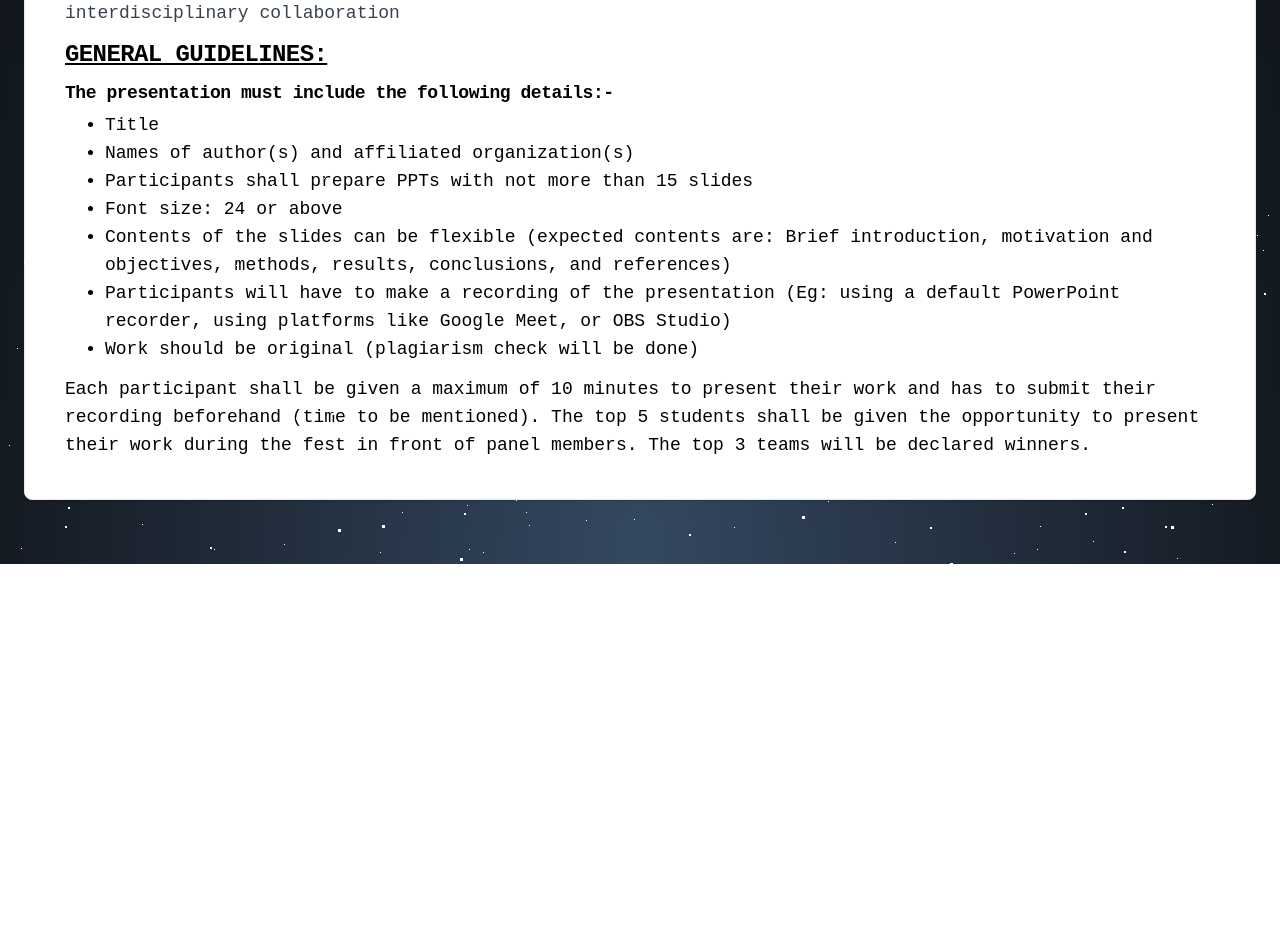
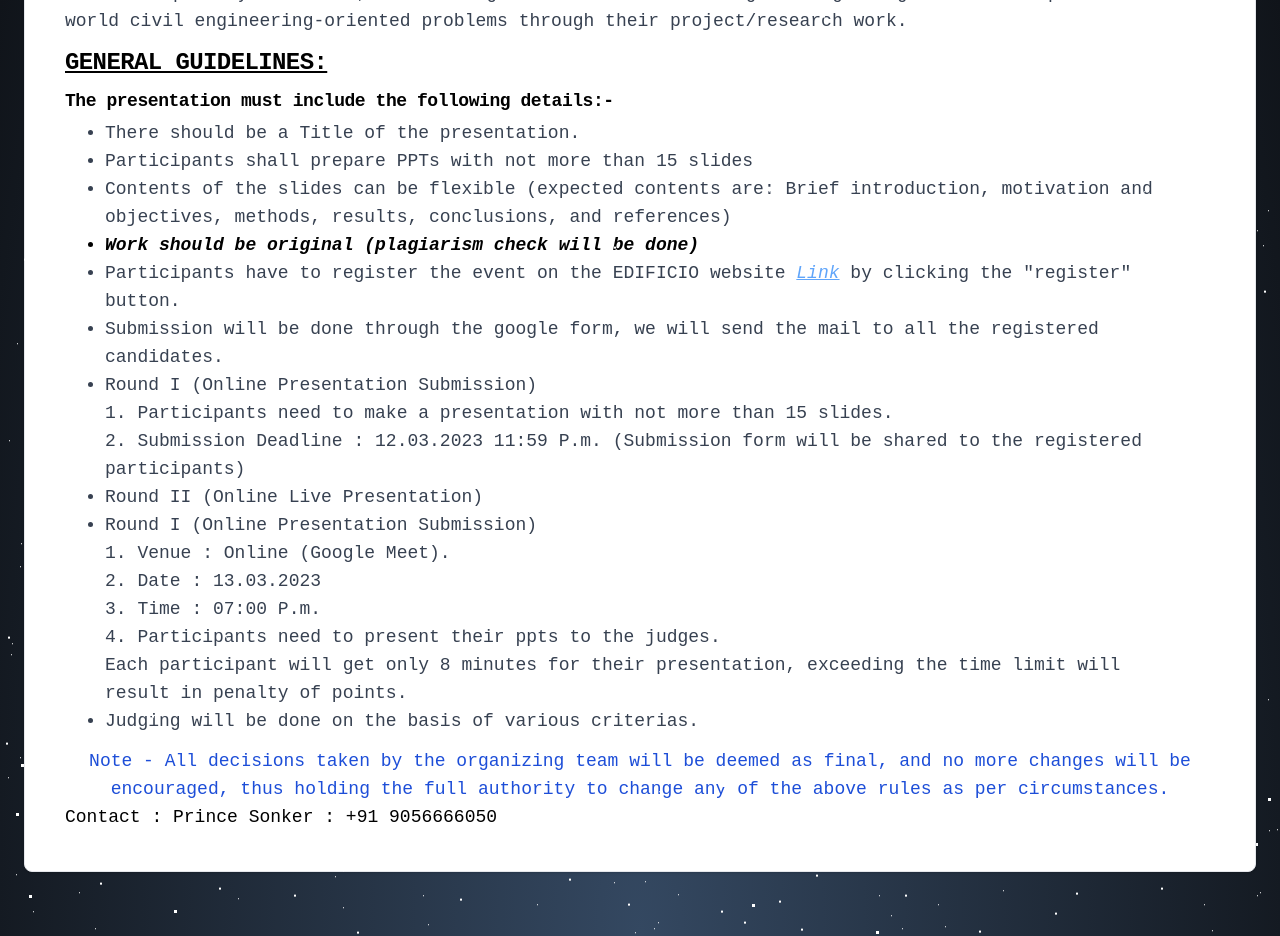
Before and after one commit to jason-dan-iel/Edificio-Website, a React (Vite) app in the folder client/: page /eureka in a window 1280 px wide. Shown: the part 840-1776 px from the top of the page. Before the commit the page ends 1404 px from the top, so only its background shows below. Built offline with nearby package versions, Linux system fonts and the light colour scheme; a web font is replaced by a local one.

Commit message:
done and dusted.. will not touch it even once from now on

```diff
--- a/client/src/Events/bridgemaking.jsx
+++ b/client/src/Events/bridgemaking.jsx
@@ -44,7 +44,7 @@ export default function BridgeMaking() {
           <div className="p-10">
             <ul>
               <li>
-              <button onClick={registerEvent} className='block m-auto'>Register</button>
+              <button onClick={registerEvent} className='block m-auto px-3 py-2 text-sm font-medium text-center text-white bg-blue-700 rounded-lg hover:bg-blue-800 focus:ring-4 focus:outline-none focus:ring-blue-300'>Register</button>
                 <h5 className="mb-2 text-2xl font-bold tracking-tight uppercase underline">
                   About:
                 </h5>
--- a/client/src/Events/cadacetto.jsx
+++ b/client/src/Events/cadacetto.jsx
@@ -44,7 +44,7 @@ export default function Cadacetto() {
           <div className="p-10">
             <ul>
               <li>
-                <button onClick={registerEvent} className='block m-auto'>Register</button>
+                <button onClick={registerEvent} className='block m-auto px-3 py-2 text-sm font-medium text-center text-white bg-blue-700 rounded-lg hover:bg-blue-800 focus:ring-4 focus:outline-none focus:ring-blue-300'>Register</button>
                 <h5 className="mb-2 text-2xl font-bold tracking-tight uppercase underline">
                   About:
                 </h5>
@@ -69,14 +69,7 @@ export default function Cadacetto() {
                         <li>The time limit will be given</li>
                         <li>Top 10 teams will advance to the next round</li>
                     </ol>
-                <li className="mt-2 font-semibold underline">Tier 2 Elite Round
-                </li>
-                    <ol className="list-disc px-5">
-                        <li>Similar to tier 1 round but moderate level of problem</li>
-                        <li>The time limit will be given</li>
-                        <li>Top 5 teams will advance to the next round</li>
-                    </ol>
-                <li className="mt-2 font-semibold underline">Tier 3 “The Veteran One” Round
+                <li className="mt-2 font-semibold underline">Tier 2 “The Veteran One” Round
                 </li>
                     <ol className="list-disc px-5">
                         <li>Similar to tier 1 round but difficult level of problem</li>
--- a/client/src/Events/civiq.jsx
+++ b/client/src/Events/civiq.jsx
@@ -44,7 +44,7 @@ export default function Civiq(){
               <div className="p-10">
                 <ul>
                   <li>
-                  <button onClick={registerEvent} className='block m-auto'>Register</button>
+                  <button onClick={registerEvent} className='block m-auto px-3 py-2 text-sm font-medium text-center text-white bg-blue-700 rounded-lg hover:bg-blue-800 focus:ring-4 focus:outline-none focus:ring-blue-300'>Register</button>
                     <h5 className="mb-2 text-2xl font-bold tracking-tight uppercase underline">
                       About:
                     </h5>
--- a/client/src/Events/eureka.jsx
+++ b/client/src/Events/eureka.jsx
@@ -44,14 +44,14 @@ export default function Eureka(){
           <div className="p-10">
             <ul>
               <li>
-              <button onClick={registerEvent} className='block m-auto'>Register</button>
+              <button onClick={registerEvent} className='block m-auto px-3 py-2 text-sm font-medium text-center text-white bg-blue-700 rounded-lg hover:bg-blue-800 focus:ring-4 focus:outline-none focus:ring-blue-300'>Register</button>
                 <h5 className="mb-2 text-2xl font-bold tracking-tight uppercase underline">
                   About:
                 </h5>
               </li>
               <li>
                 <p className="mb-3 font-normal text-gray-700 text-lg">
-                Eureka is a technical poster presentation competition for individuals interested in Civil and Infrastructure Engineering, hosted by Edificio. Participants can showcase their work related to various specializations within the field, promoting critical thinking, problem-solving, creativity, and interdisciplinary collaboration
+                The Department of Civil & Infrastructure Engineering welcomes you all to submit technical presentations related to any project/research work you have undertaken. Being a department thriving to achieve interdisciplinary solutions, we encourage students of varied engineering backgrounds to help solve real-world civil engineering-oriented problems through their project/research work.
                 </p>
               </li>
               <li>
@@ -60,16 +60,40 @@ export default function Eureka(){
                 </h5>
                 <p className="mb-1 font-semibold tracking-tight">The presentation must include the following details:-</p>
               </li>
-              <ol className="list-disc px-10 mb-3">
-                <li>Title</li>
-                <li>Names of author(s) and affiliated organization(s)</li>
+              <ol className="list-disc px-10 mb-3 text-gray-700">
+                <li>There should be a Title of the presentation.</li>
                 <li>Participants shall prepare PPTs with not more than 15 slides</li>
-                <li>Font size: 24 or above</li>
                 <li>Contents of the slides can be flexible (expected contents are: Brief introduction, motivation and objectives, methods, results, conclusions, and references)</li>
-                <li>Participants will have to make a recording of the presentation (Eg: using a default PowerPoint recorder, using platforms like Google Meet, or OBS Studio)</li>
-                <li>Work should be original (plagiarism check will be done)</li>
+                <li className="italic font-black text-black">Work should be original (plagiarism check will be done)</li>
+                <li>Participants have to register the event on the EDIFICIO website <a className="inline hover:cursor-pointer text-blue-400 underline italic" href="https://www.edificioiitj.org.in/eureka" target={"_blank"}>Link</a> by clicking the "register" button.</li>
+                <li>Submission will be done through the google form, we will send the mail to all the registered candidates.</li>
+                <li>
+                Round I (Online Presentation Submission)
+                </li>
+                <ol className=" list-inside list-decimal">
+                  <li>Participants need to make a presentation with not more than 15 slides.</li>
+                  <li>Submission Deadline : 12.03.2023 11:59 P.m. (Submission form will be shared to the registered participants)</li>
+                </ol>
+                <li>Round II (Online Live Presentation)</li>
+                <li>
+                Round I (Online Presentation Submission)
+                </li>
+                <ol className=" list-inside list-decimal">
+                  <li>Venue : Online (Google Meet).</li>
+                  <li>Date : 13.03.2023</li>
+                  <li>Time : 07:00 P.m.</li>
+                  <li>Participants need to present their ppts to the judges.</li>
+                  Each participant will get only 8 minutes for their presentation, exceeding the time limit will result in penalty of points.
+                </ol>
+                <li>Judging will be done on the basis of various criterias.</li>
               </ol>
-              <li>Each participant shall be given a maximum of 10 minutes to present their work and has to submit their recording beforehand (time to be mentioned). The top 5 students shall be given the opportunity to present their work during the fest in front of panel members. The top 3 teams will be declared winners.</li>
+
+              <li className="text-blue-700 text-center">Note - All decisions taken by the organizing team will be deemed as final, and no more changes will be encouraged, thus holding the full authority to change any of the above rules as per circumstances.</li>
+
+              <li>Contact :
+Prince Sonker : +91 9056666050
+</li>
+
             </ul>
           </div>
         </div>
--- a/client/src/Events/sympossium.jsx
+++ b/client/src/Events/sympossium.jsx
@@ -43,7 +43,7 @@ export default function Sympossium(){
           <div className="p-10">
             <ul>
               <li>
-              <button onClick={registerEvent} className='block m-auto'>Register</button>
+              <button onClick={registerEvent} className='block m-auto px-3 py-2 text-sm font-medium text-center text-white bg-blue-700 rounded-lg hover:bg-blue-800 focus:ring-4 focus:outline-none focus:ring-blue-300'>Register</button>
                 <h5 className="mb-2 text-2xl font-bold tracking-tight uppercase underline">
                   About:
                 </h5>
```
